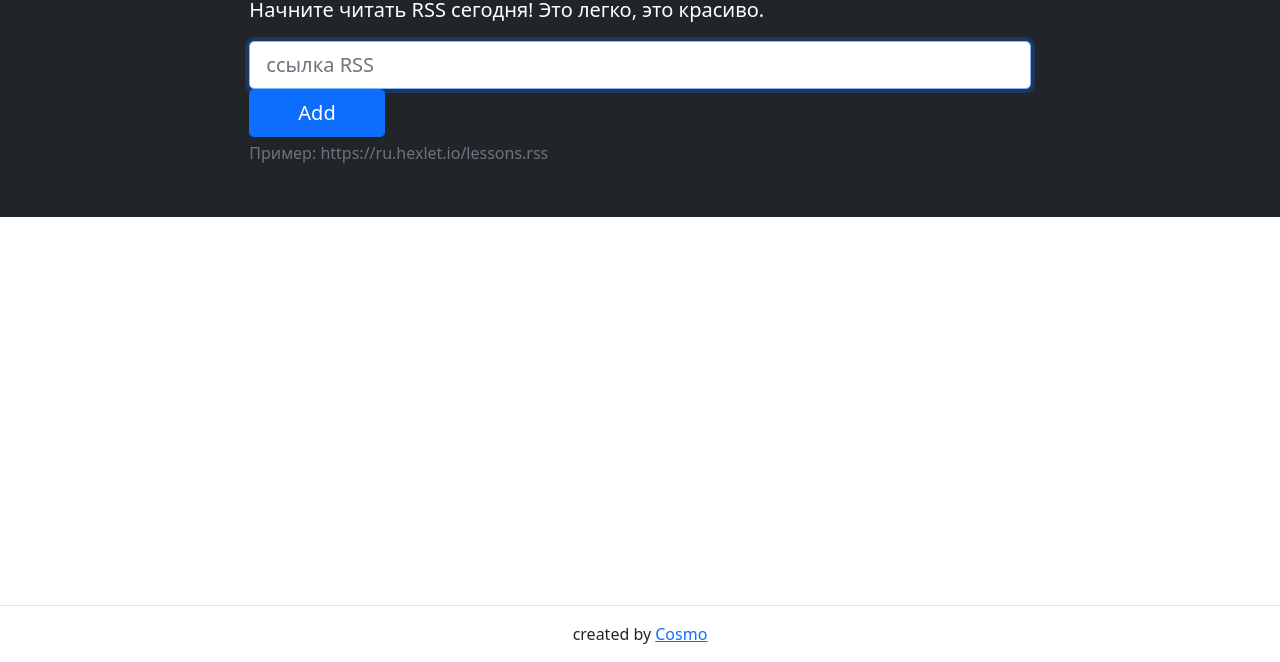
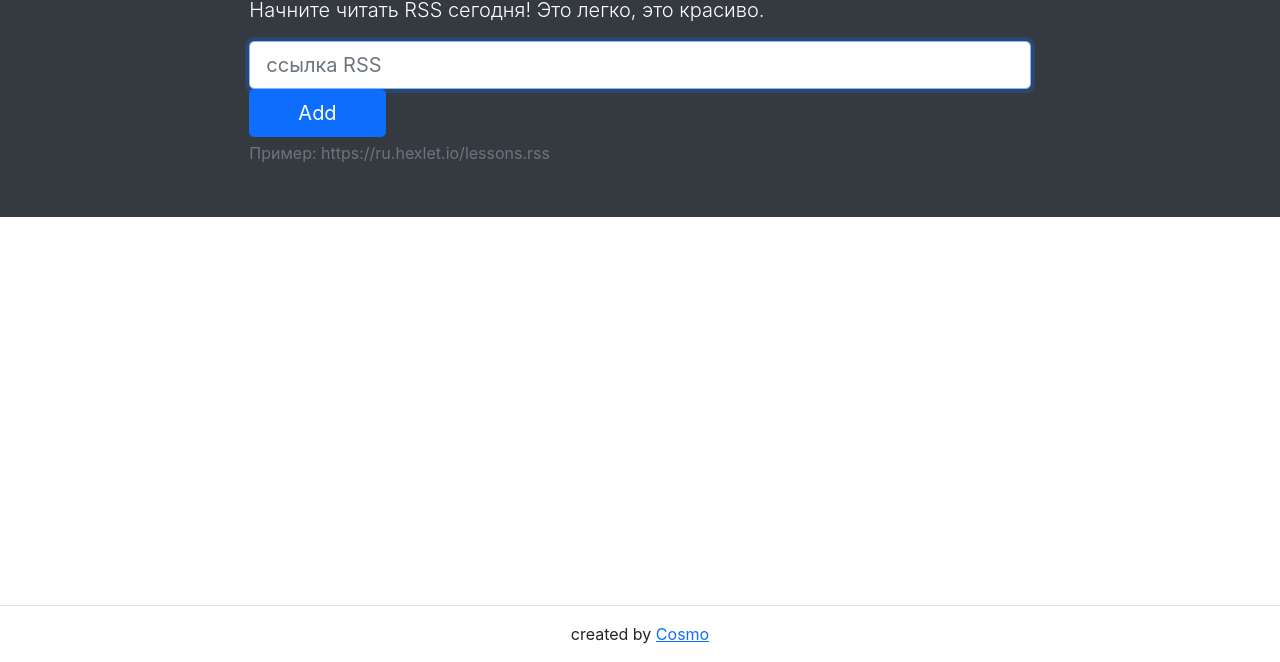
Before and after one commit to CosmoS1X/frontend-project-lvl3, a website built with webpack: page index.html in a window 1280 px wide. Shown: the part 138-800 px from the top of the page. Built offline with nearby package versions, Linux system fonts and the light colour scheme; what on-change would draw is missing.

Commit message:
add custom styles

```diff
--- /dev/null
+++ b/src/custom.scss
@@ -0,0 +1,15 @@
+@import '~bootstrap/scss/bootstrap';
+
+body {
+  font-family: -apple-system, BlinkMacSystemFont, 'Segoe UI', Roboto, 'Helvetica Neue', Arial,
+    'Noto Sans', 'Liberation Sans', sans-serif, 'Apple Color Emoji', 'Segoe UI Emoji',
+    'Segoe UI Symbol', 'Noto Color Emoji';
+}
+
+.bg-dark {
+  background-color: #343a40 !important;
+}
+
+.text-success {
+  color: #28a745 !important;
+}
--- a/src/style.scss
+++ b/src/style.scss
@@ -1 +1 @@
-@import "~bootstrap/scss/bootstrap";
+@import "custom";
```
